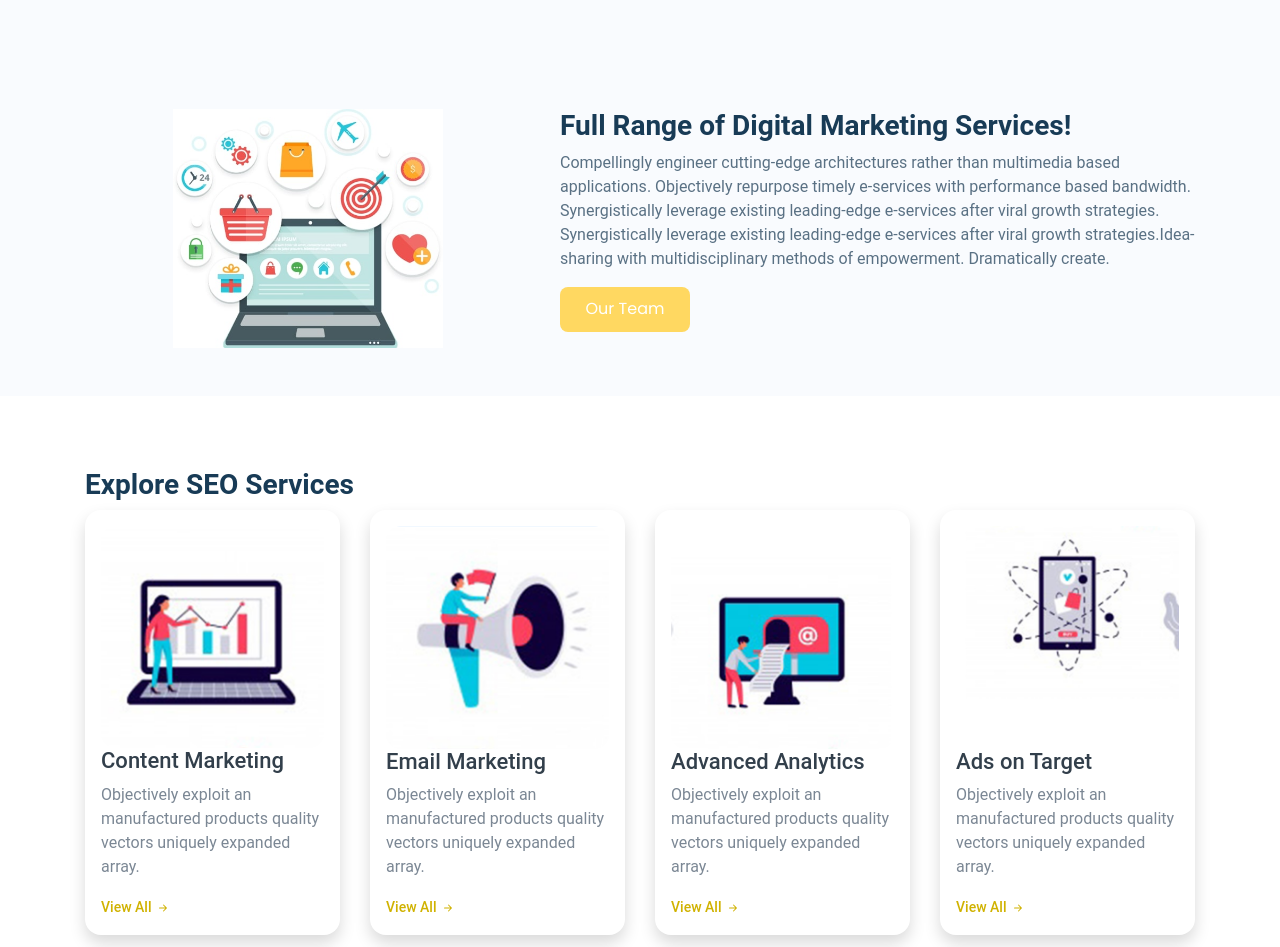
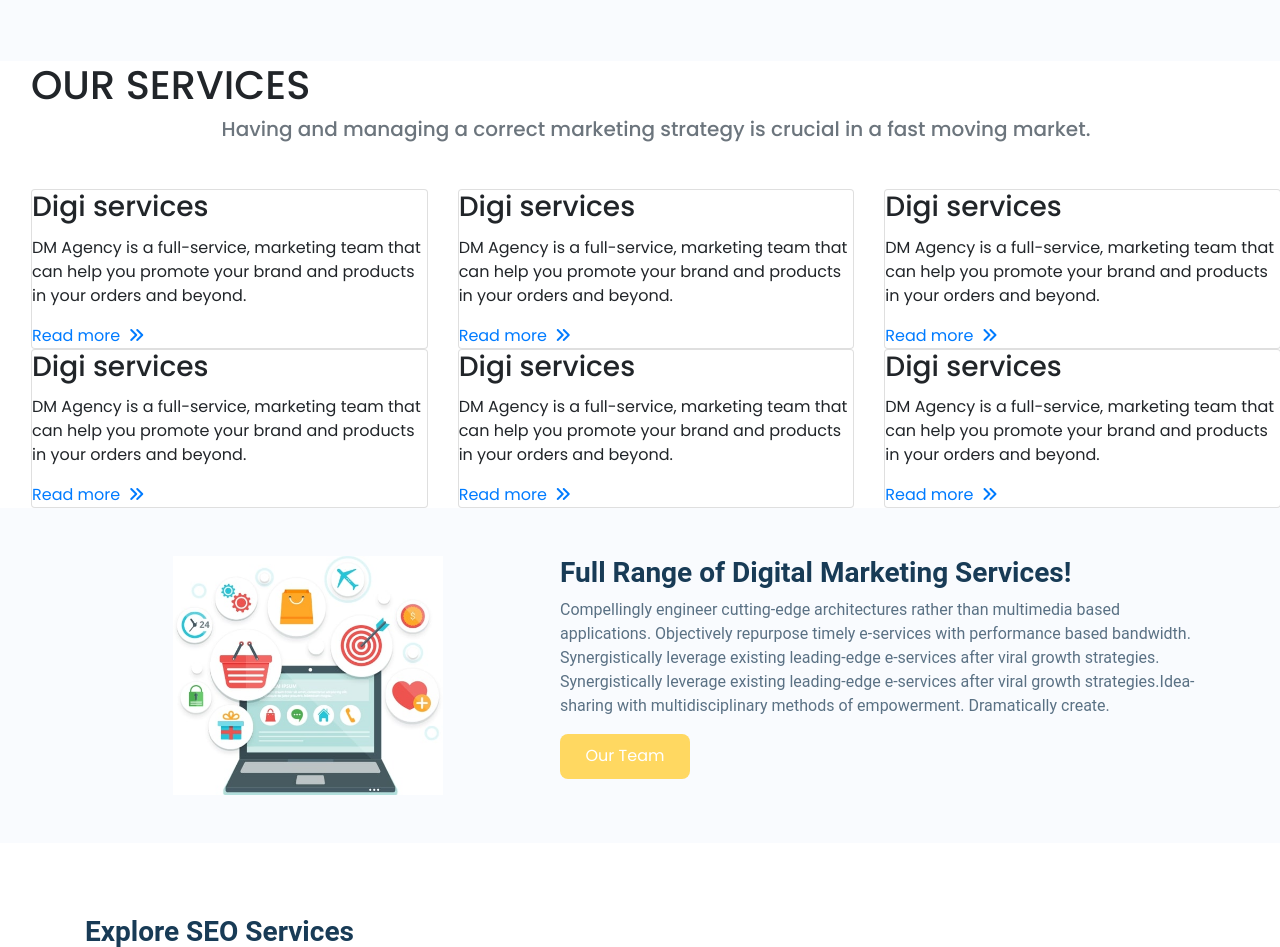
Before and after one commit to surya-8325/DM-agency, a plain HTML site: page index.html in a window 1280 px wide. Shown: the part 1047-1994 px from the top of the page. Drawn offline with nearby package versions, Linux system fonts and the light colour scheme.

Commit message:
Update index.html

```diff
--- a/index.html
+++ b/index.html
@@ -160,6 +160,70 @@
             </div>
           </div>
         </div>
+        <section id="what-we-do">
+          <div class="container-fluid ml-3 mr-3">
+              <h2 class="section-title mb-2 h1">OUR SERVICES</h2>
+              <p class="text-center text-muted h5">Having and managing a correct marketing strategy is crucial in a fast moving market.</p>
+              <div class="row mt-5">
+                  <div class="col-xs-12 col-sm-6 col-md-4 col-lg-4 col-xl-4">
+                      <div class="card">
+                          <div class="card-block block-1">
+                              <h3 class="card-title">Digi services</h3>
+                              <p class="card-text">DM Agency is a full-service, marketing team that can help you promote your brand and products in your orders and beyond.</p>
+                              <a href="" title="Read more" class="read-more" >Read more<i class="fa fa-angle-double-right ml-2"></i></a>
+                          </div>
+                      </div>
+                  </div>
+                  <div class="col-xs-12 col-sm-6 col-md-4 col-lg-4 col-xl-4">
+                      <div class="card">
+                          <div class="card-block block-2">
+                              <h3 class="card-title">Digi services</h3>
+                              <p class="card-text">DM Agency is a full-service, marketing team that can help you promote your brand and products in your orders and beyond.</p>
+                              <a href="" title="Read more" class="read-more" >Read more<i class="fa fa-angle-double-right ml-2"></i></a>
+                          </div>
+                      </div>
+                  </div>
+                  <div class="col-xs-12 col-sm-6 col-md-4 col-lg-4 col-xl-4">
+                      <div class="card">
+                          <div class="card-block block-3">
+                              <h3 class="card-title">Digi services</h3>
+                              <p class="card-text">DM Agency is a full-service, marketing team that can help you promote your brand and products in your orders and beyond.</p>
+                              <a href="" title="Read more" class="read-more" >Read more<i class="fa fa-angle-double-right ml-2"></i></a>
+                          </div>
+                      </div>
+                  </div>
+              </div>
+              <div class="row">
+                  <div class="col-xs-12 col-sm-6 col-md-4 col-lg-4 col-xl-4">
+                      <div class="card">
+                          <div class="card-block block-4">
+                              <h3 class="card-title">Digi services</h3>
+                              <p class="card-text">DM Agency is a full-service, marketing team that can help you promote your brand and products in your orders and beyond.</p>
+                              <a href="" title="Read more" class="read-more" >Read more<i class="fa fa-angle-double-right ml-2"></i></a>
+                          </div>
+                      </div>
+                  </div>
+                  <div class="col-xs-12 col-sm-6 col-md-4 col-lg-4 col-xl-4">
+                      <div class="card">
+                          <div class="card-block block-5">
+                              <h3 class="card-title">Digi services</h3>
+                              <p class="card-text">DM Agency is a full-service, marketing team that can help you promote your brand and products in your orders and beyond.</p>
+                              <a href="" title="Read more" class="read-more" >Read more<i class="fa fa-angle-double-right ml-2"></i></a>
+                          </div>
+                      </div>
+                  </div>
+                  <div class="col-xs-12 col-sm-6 col-md-4 col-lg-4 col-xl-4">
+                      <div class="card">
+                          <div class="card-block block-6">
+                              <h3 class="card-title">Digi services</h3>
+                              <p class="card-text">DM Agency is a full-service, marketing team that can help you promote your brand and products in your orders and beyond.</p>
+                              <a href="" title="Read more" class="read-more" >Read more<i class="fa fa-angle-double-right ml-2"></i></a>
+                          </div>
+                      </div>
+                  </div>
+              </div>
+          </div>
+      </section>
         <div class="healthy-food-section pt-5 pb-5 mb-4">
             <div class="container">
               <div class="row">
@@ -545,7 +609,7 @@
 
                   <div class="row mt-3">
 
-                    <div class="col-md-3 col-lg-4 col-xl-3 mx-auto mb-4">
+                    <div class="col-md-2 col-lg-2 col-xl-3 mx-auto mb-4">
 
                       <h6 class="text-uppercase fw-bold">About Company</h6>
                       <hr
@@ -579,11 +643,9 @@
                         <a href="#!" class="text-white">Seo consultancy</a>
                       </p>
                     </div>
-                    <!-- Grid column -->
 
-                    <!-- Grid column -->
-                    <div class="col-md-3 col-lg-2 col-xl-2 mx-auto mb-4">
-                      <!-- Links -->
+                    <div class="col-md-2 col-lg-2 col-xl-2 mx-auto mb-4">
+
                       <h6 class="text-uppercase fw-bold">Useful links</h6>
                       <hr
                           class="mb-4 mt-0 d-inline-block mx-auto"
@@ -603,7 +665,7 @@
                       </p>
                     </div>
 
-                    <div class="col-md-4 col-lg-3 col-xl-3 mx-auto mb-md-0 mb-4">
+                    <div class="col-md-3 col-lg-3 col-xl-3 mx-auto mb-md-0 mb-4">
 
                       <h6 class="text-uppercase fw-bold">Contact</h6>
                       <hr
@@ -616,10 +678,20 @@
                       <p><i class="fas fa-print mr-3"></i> + 91 95151298070</p>
                     </div>
 
+
                   </div>
 
                 </div>
               </section>
+              <div class="col-md-3 col-lg-3 col-xl-4 mx-auto mb-md-0 mb-4">
+                <form >
+                  <input type="text" class="input-field" placeholder="Your name">
+                  <input type="email" class="input-field" placeholder="Your Email">
+                  <input type="text" class="input-field" placeholder="subject">
+                  <input type="text" class="input-field text-area" placeholder="Your message">
+                  <button type="button" class="btn btn-primary mt-2">Send</button>
+                </form>
+              </div>
 
               <div
                    class="text-center p-3"
```
